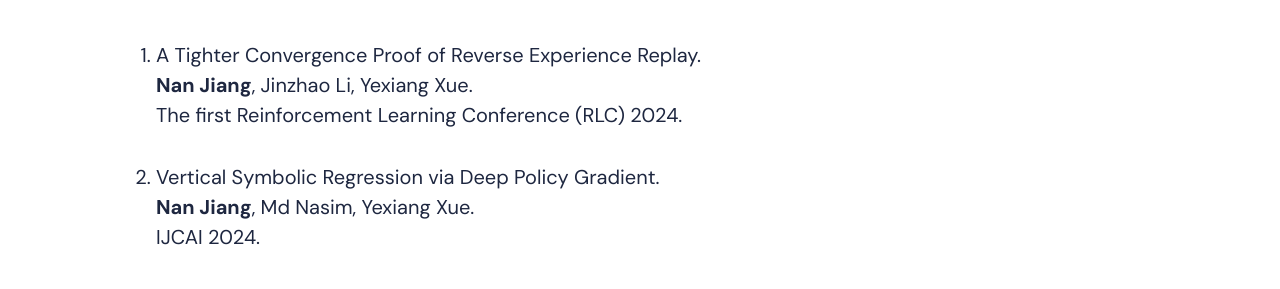
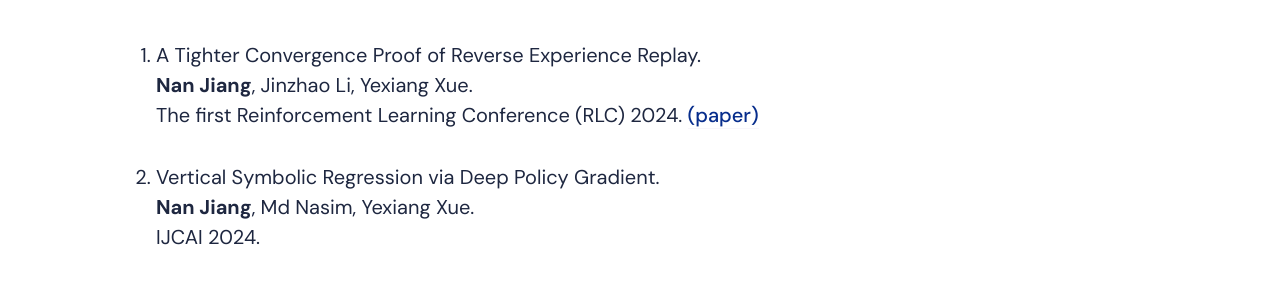
Before and after one commit to jiangnanhugo/jiangnanhugo.github.io, a Jekyll site: the page built from _pages/about.md, in a window 1280 px wide and 900 px high, scrolled down 1700 px. Shown: the part 158-447 px from the top of the window. Built offline with Jekyll 4.4.1, drawn with Linux system fonts in a browser that asks for light colours; nearby versions of some CDN libraries.

Commit message:
Update about.md

```diff
--- a/_pages/about.md
+++ b/_pages/about.md
@@ -52,7 +52,7 @@
 
 15. A Tighter Convergence Proof of Reverse Experience Replay.\\
 **Nan Jiang**, Jinzhao Li, Yexiang Xue.\\
-The first Reinforcement Learning Conference (RLC) 2024.
+The first Reinforcement Learning Conference (RLC) 2024. [(paper)](https://rlj.cs.umass.edu/2024/papers/Paper50.html)
 
 14. Vertical Symbolic Regression via Deep Policy Gradient.\\
 **Nan Jiang**, Md Nasim, Yexiang Xue.\\
```
